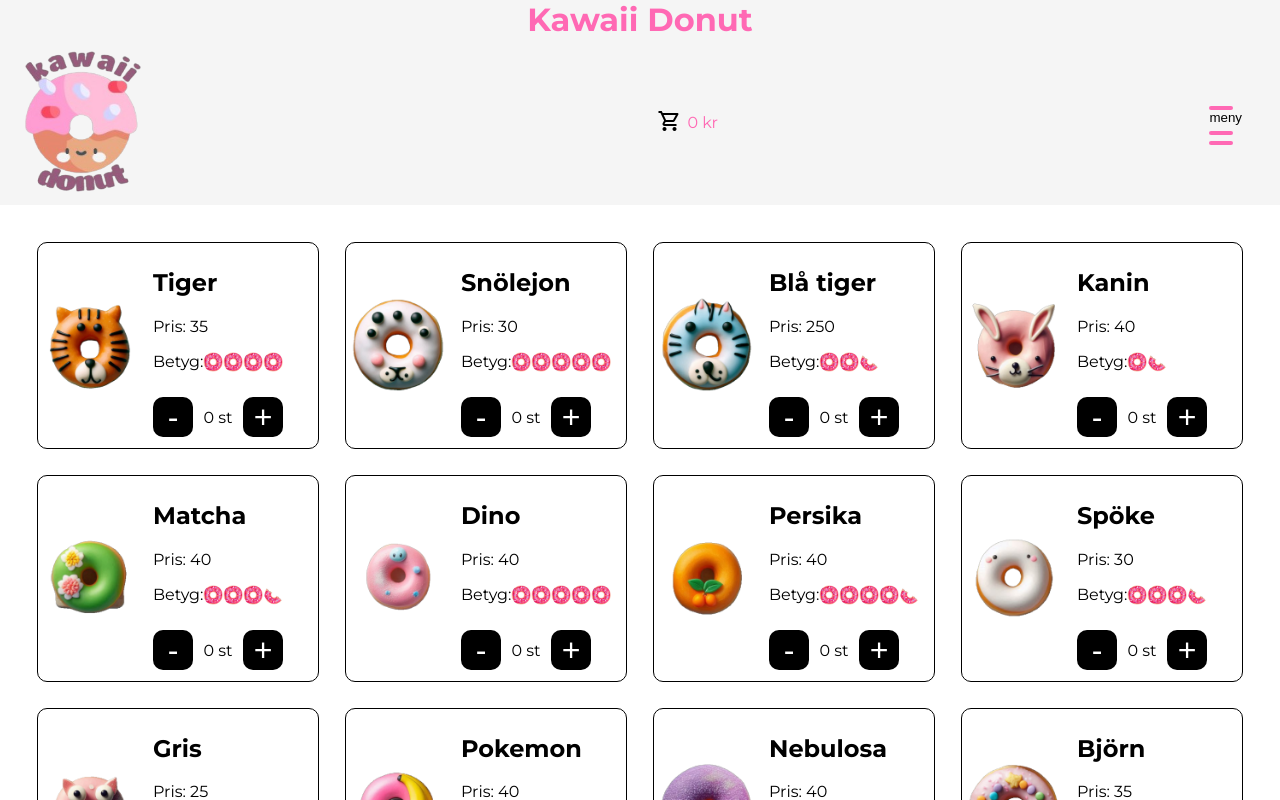
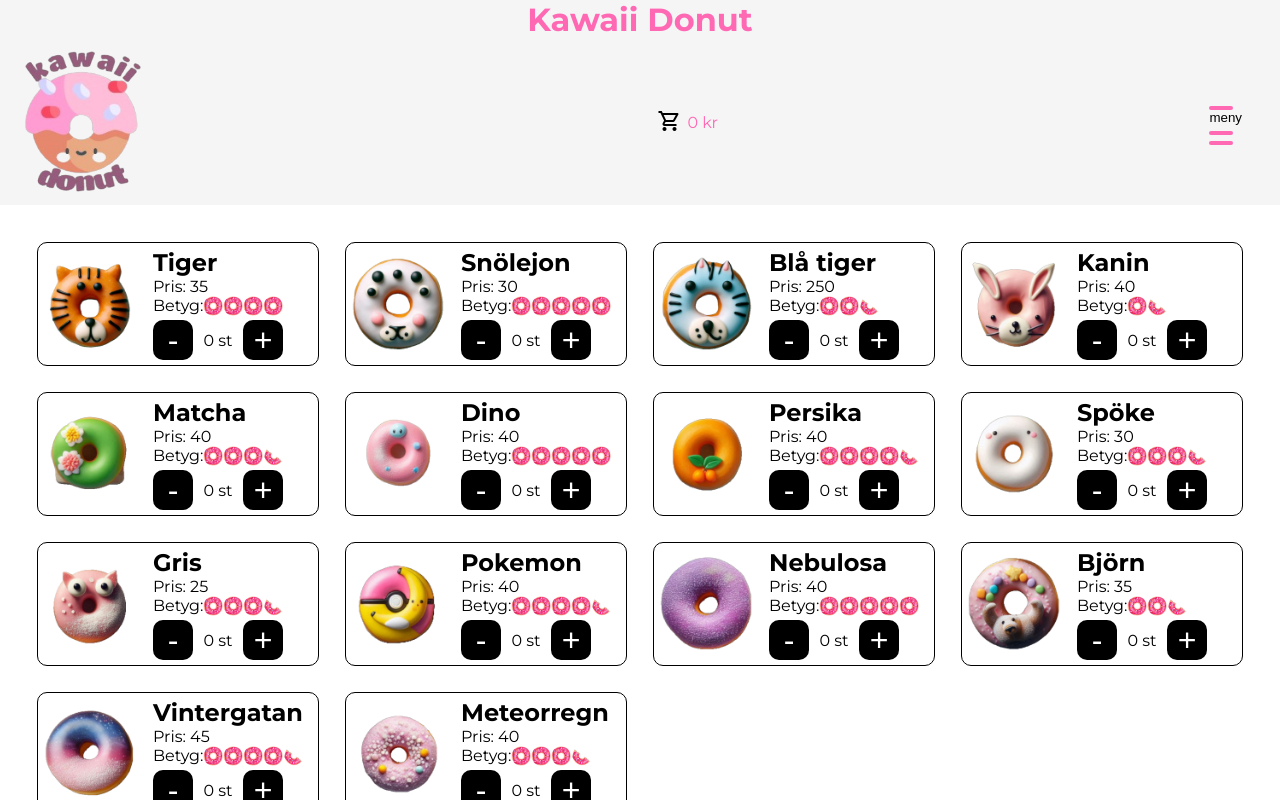
Before and after one commit to CatrinTQ/donut-shop, a Vue app: page / in a window 1280 px wide. Shown: the top 800 px of the page. Built offline with nearby package versions, Linux system fonts and the light colour scheme.

Commit message:
Small fix

```diff
--- a/src/App.vue
+++ b/src/App.vue
@@ -1,10 +1,14 @@
 <script setup lang="ts">
+import TheHeader from '@/components/TheHeader.vue';
+import TheFooter from './components/TheFooter.vue';
 import StartView from './views/StartView.vue';
 
 </script>
 
 <template>
+  <TheHeader />
   <StartView />
+  <TheFooter />
 </template>
 
 <style scoped>
--- a/src/assets/main.css
+++ b/src/assets/main.css
@@ -4,3 +4,13 @@ body {
     margin: 0;
     padding: 0;
 }
+
+h2 {
+    padding: 0;
+    margin: 0;
+}
+
+p{
+    padding: 0;
+    margin: 0;
+}
--- a/src/views/StartView.vue
+++ b/src/views/StartView.vue
@@ -1,9 +1,7 @@
 <script setup lang="ts">
-import TheHeader from '@/components/TheHeader.vue';
 import DonutCard from '@/components/DonutCard.vue';
 </script>
 
 <template>
-    <TheHeader />
     <DonutCard />
 </template>
```
